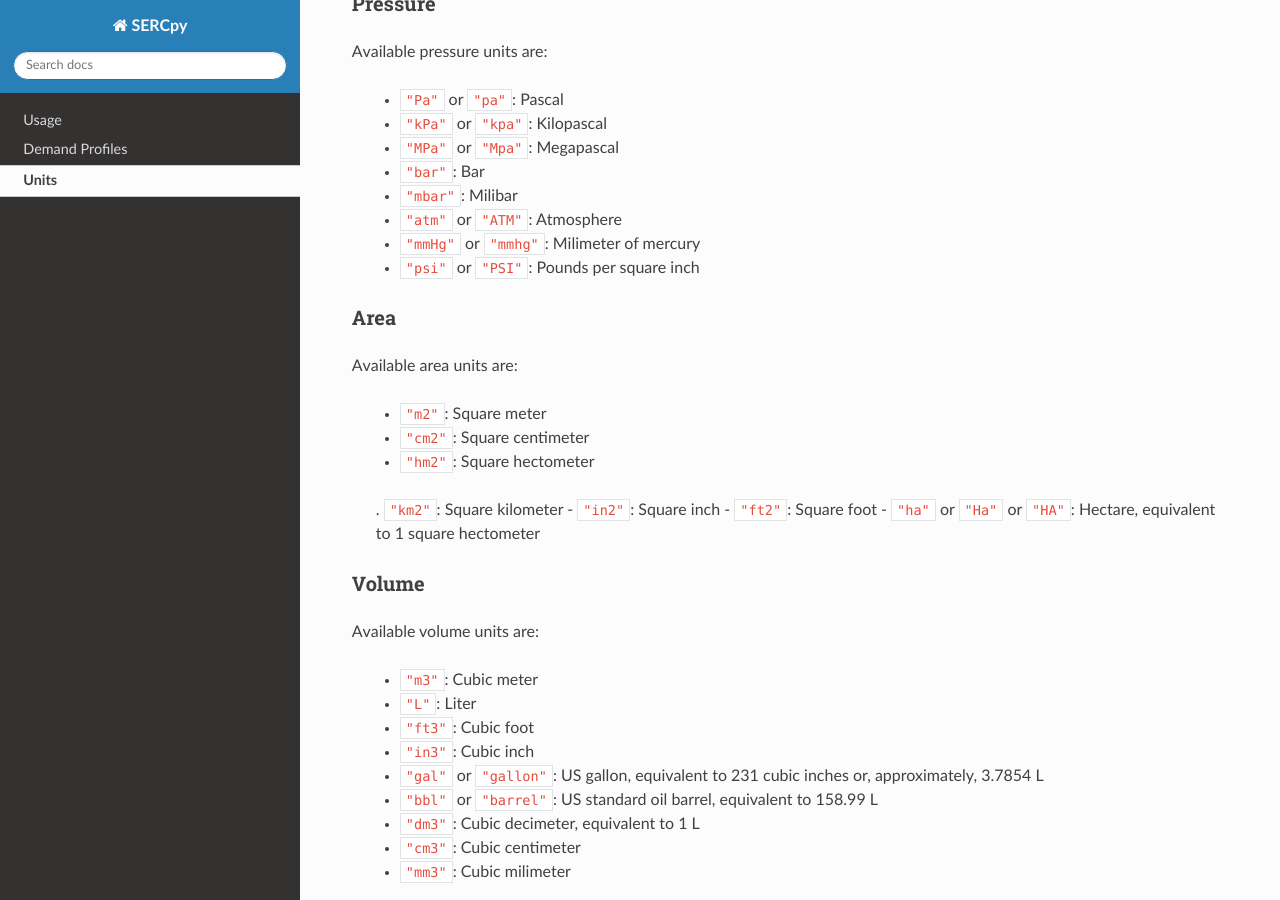
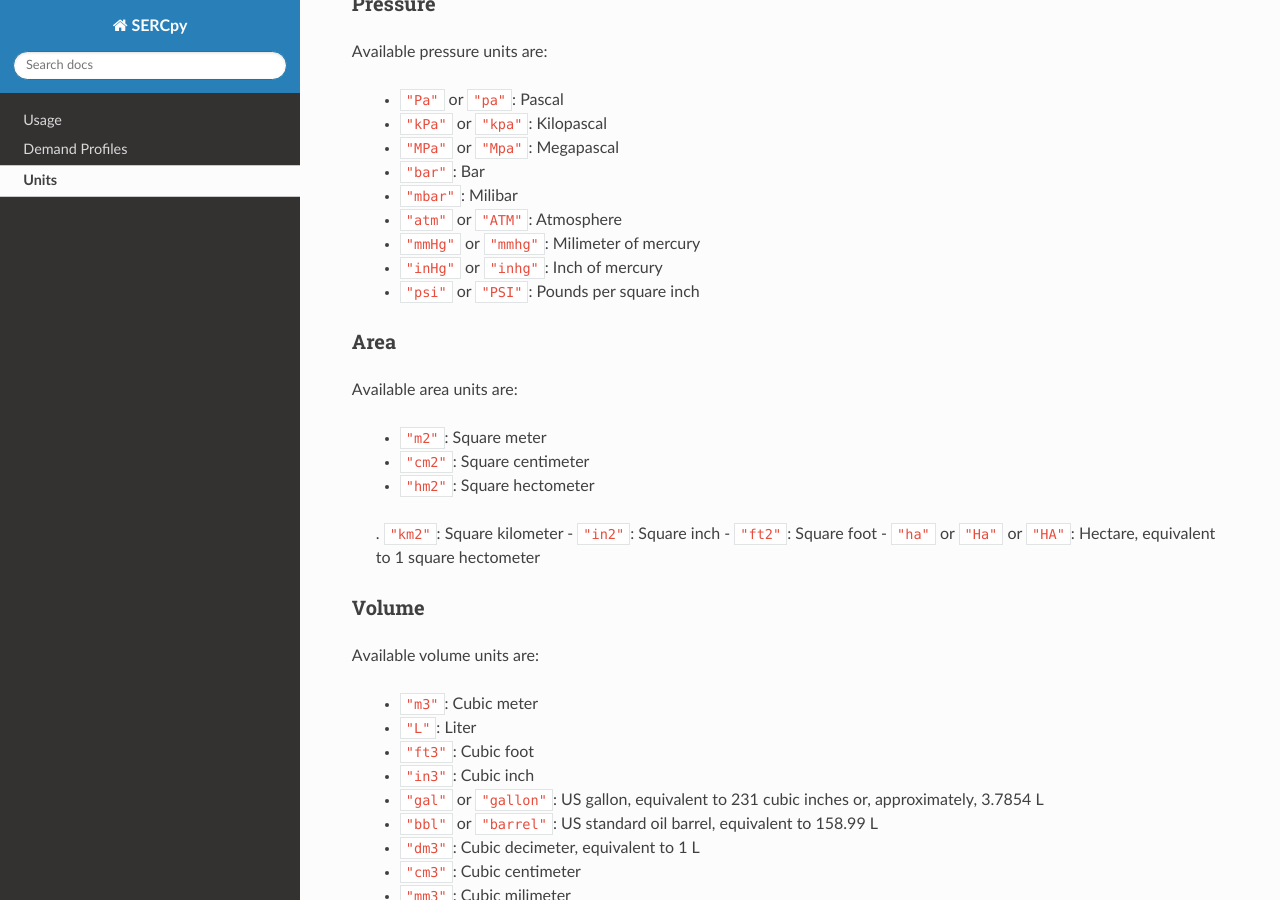
Before and after one commit to serc-chile/SERCpy, a Sphinx documentation site: the page built from docs/source/units.rst, in a window 1280 px wide and 900 px high, scrolled down 1360 px. Built offline with Sphinx 7.4.7 and the Read the Docs theme 3.1.0, drawn with Linux system fonts in a browser that asks for light colours; pages that are not in the unit, such as notebooks, are missing from menus.

Commit message:
Update units.rst

```diff
--- a/docs/source/units.rst
+++ b/docs/source/units.rst
@@ -62,6 +62,7 @@ Available pressure units are:
   - `"mbar"`: Milibar
   - `"atm"` or `"ATM"`: Atmosphere
   - `"mmHg"` or `"mmhg"`: Milimeter of mercury
+  - `"inHg"` or `"inhg"`: Inch of mercury
   - `"psi"` or `"PSI"`: Pounds per square inch
 
 Area
```
